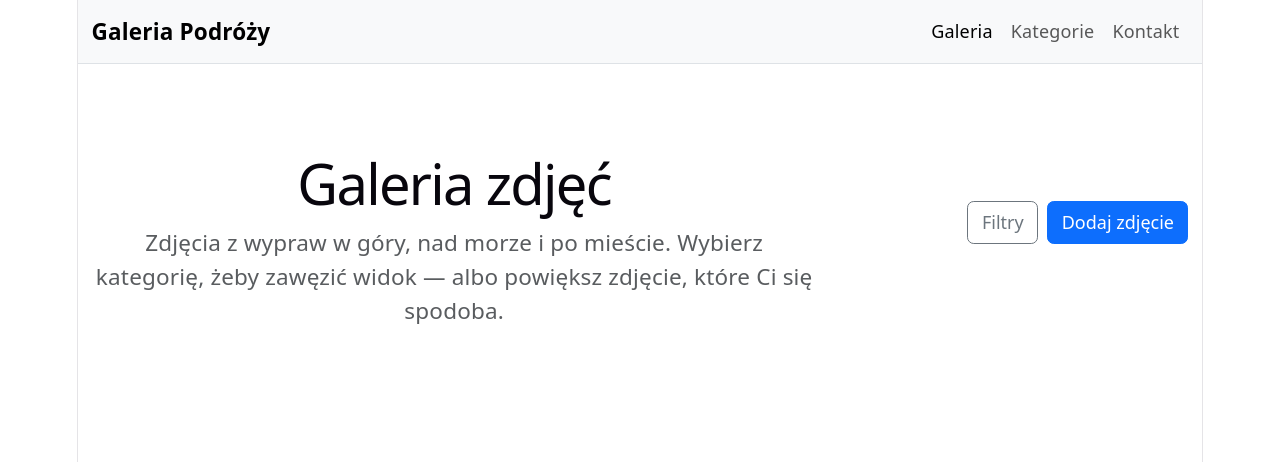
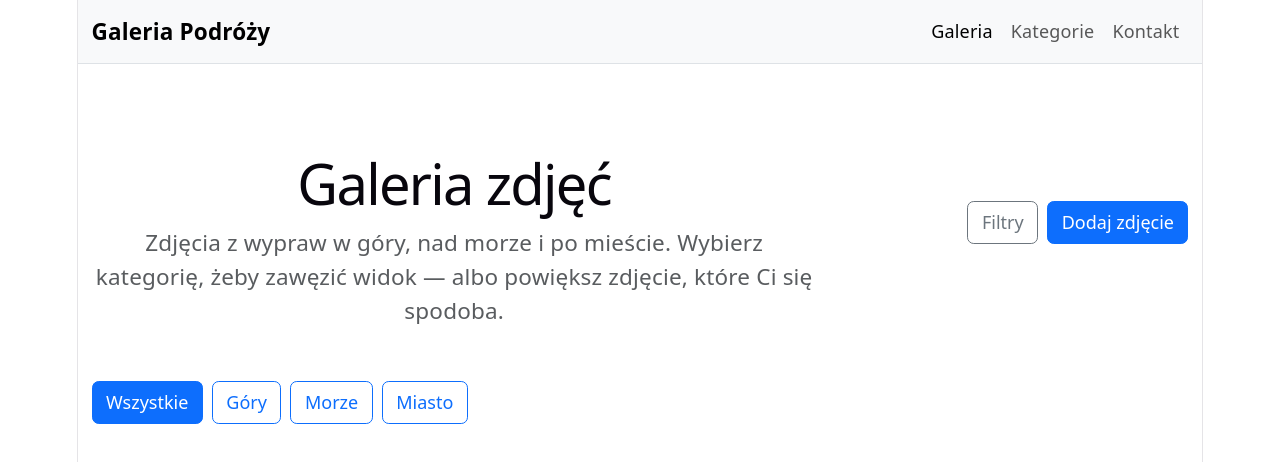
Before and after one commit to kvbx11/inf04-web, a React (Vite) app in the folder zadania/mb05/vite-project/: page / in a window 1280 px wide. Shown: the top 462 px of the page. Built offline with nearby package versions, Linux system fonts and the light colour scheme; the HTML template or start-up script is replaced by a standard one.

Commit message:
dodanie komponentu CategoryBar

```diff
--- a/zadania/mb05/vite-project/src/App.jsx
+++ b/zadania/mb05/vite-project/src/App.jsx
@@ -4,6 +4,8 @@
 import viteLogo from './assets/vite.svg'
 import './App.css'
 import Navbar from './components/Navbar'
+import CategoryBar from './components/CategoryBar'
+
 
 function App() {
   return (
@@ -42,6 +44,10 @@
           </div>
         </div>
       </header>
+
+      <main className="container">
+        <CategoryBar/>
+      </main>
     </>
 
   )
--- /dev/null
+++ b/zadania/mb05/vite-project/src/components/CategoryBar.jsx
@@ -0,0 +1,18 @@
+export default function CategoryBar() {
+  return (
+    <div id="kategorie" className="d-flex flex-wrap gap-2 mb-4">
+      <button type="button" className="btn btn-outline-primary active" aria-pressed="true">
+        Wszystkie
+      </button>
+      <button type="button" className="btn btn-outline-primary">
+        Góry
+      </button>
+      <button type="button" className="btn btn-outline-primary">
+        Morze
+      </button>
+      <button type="button" className="btn btn-outline-primary">
+        Miasto
+      </button>
+    </div>
+  )
+}
```
